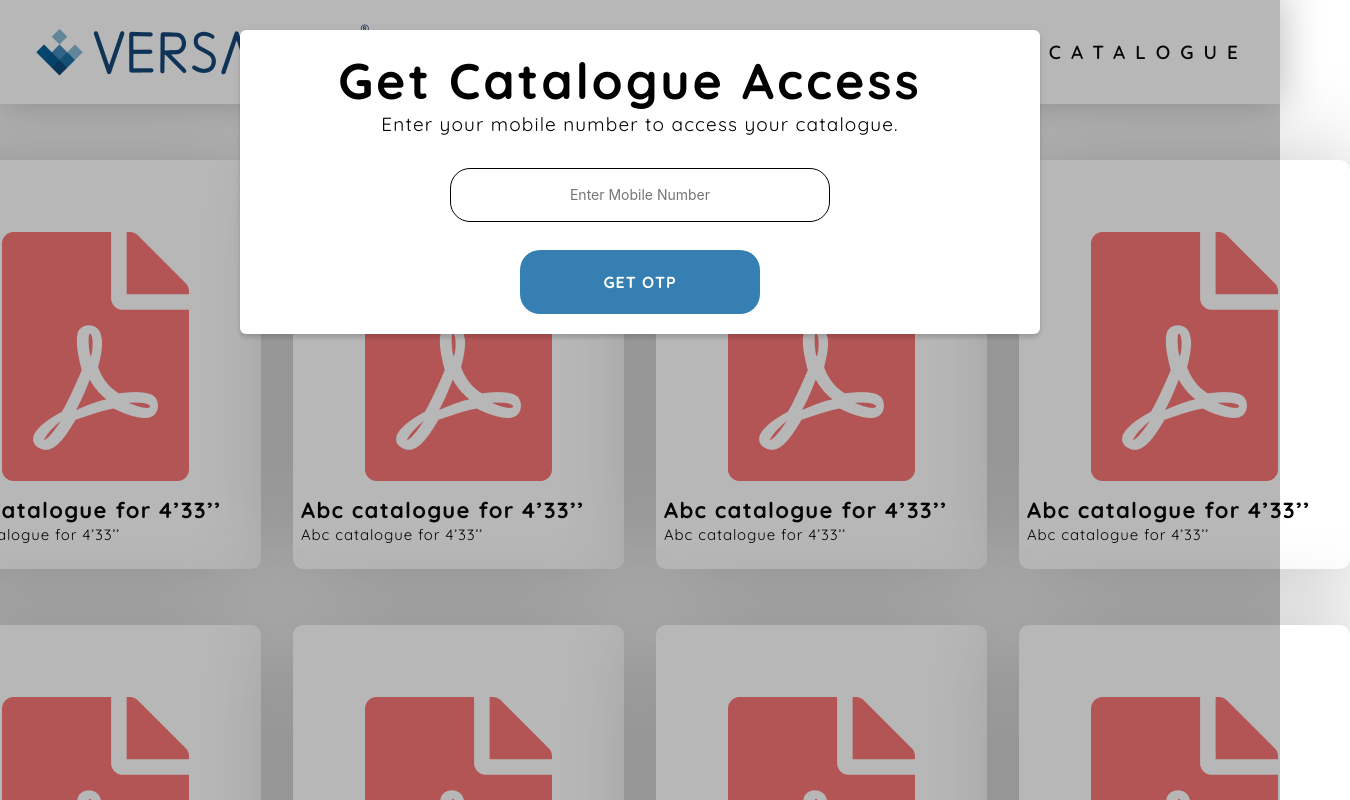
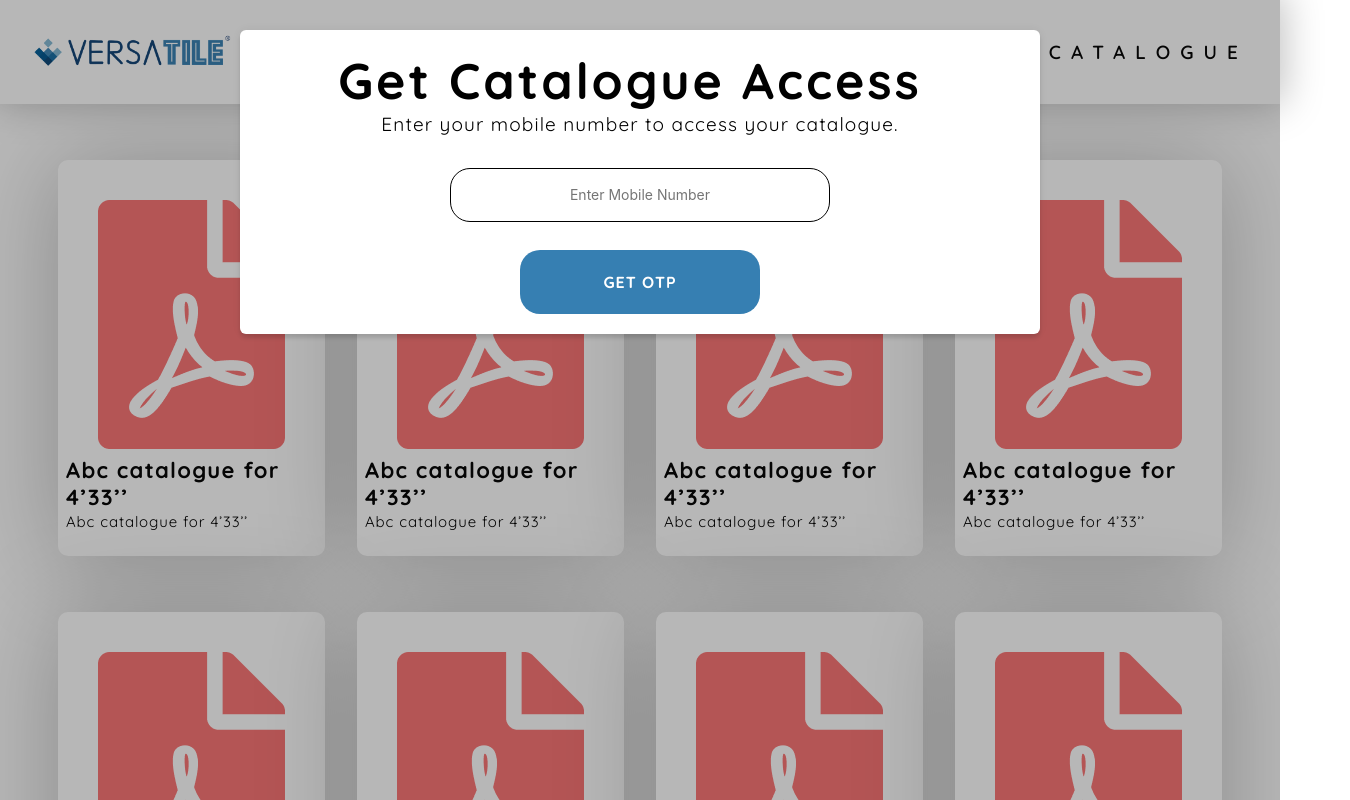
Before and after one commit to Neverm1ndEZ/versatile-project, a React (Vite) app: page /catalogue in a window 1280 px wide. Shown: the top 800 px of the page, 1350 px wide, since content can reach past the window. Built offline with nearby package versions, Linux system fonts and the light colour scheme.

Commit message:
minor-shrinks

```diff
--- a/src/components/Cards.css
+++ b/src/components/Cards.css
@@ -56,18 +56,23 @@
 }
 
 .btn-image-signal {
-	width: 35px;
-	height: 35px;
+	width: 25px;
+	height: 25px;
+}
+
+.btn-image-rectangle {
+	width: 15px;
+	height: 18px;
 }
 
 #specialBtn-Signal {
-	width: 4rem;
-	height: 4rem;
+	width: 3rem;
+	height: 3rem;
 }
 
 #specialBtn-Rectangle {
-	width: 4rem;
-	height: 4rem;
+	width: 3rem;
+	height: 3rem;
 }
 
 @media screen and (max-width: 768px) {
--- a/src/components/Cards.jsx
+++ b/src/components/Cards.jsx
@@ -181,7 +181,7 @@ const Cards = () => {
 									id="specialBtn-Rectangle"
 								>
 									<img
-										// className="btn-image-rectangle"
+										className="btn-image-rectangle"
 										src={Rectangle}
 										alt="Rectangle"
 									/>
--- a/src/components/Catalogue.css
+++ b/src/components/Catalogue.css
@@ -19,8 +19,8 @@
 	display: flex;
 	justify-content: center;
 	overflow: hidden;
-	margin: 2rem 2rem 0.5rem 2rem;
-	padding: 2rem 2rem 0.5rem 2rem;
+	margin: 1rem 1rem 0.25rem 1rem;
+	padding: 1rem 1rem 0.25rem 1rem;
 }
 
 .item h3 {
--- a/src/components/Nav.css
+++ b/src/components/Nav.css
@@ -9,6 +9,10 @@
 	position: fixed !important;
 	top: 0;
 	z-index: 1;
+}
+
+.navbar_img {
+	width: 200px;
 }
 
 .logo {
--- a/src/components/NavForCatalogue.css
+++ b/src/components/NavForCatalogue.css
@@ -9,6 +9,10 @@
 	position: fixed !important;
 	top: 0;
 	z-index: 1;
+}
+
+.navbar_img {
+	width: 200px;
 }
 
 .logo {
```
